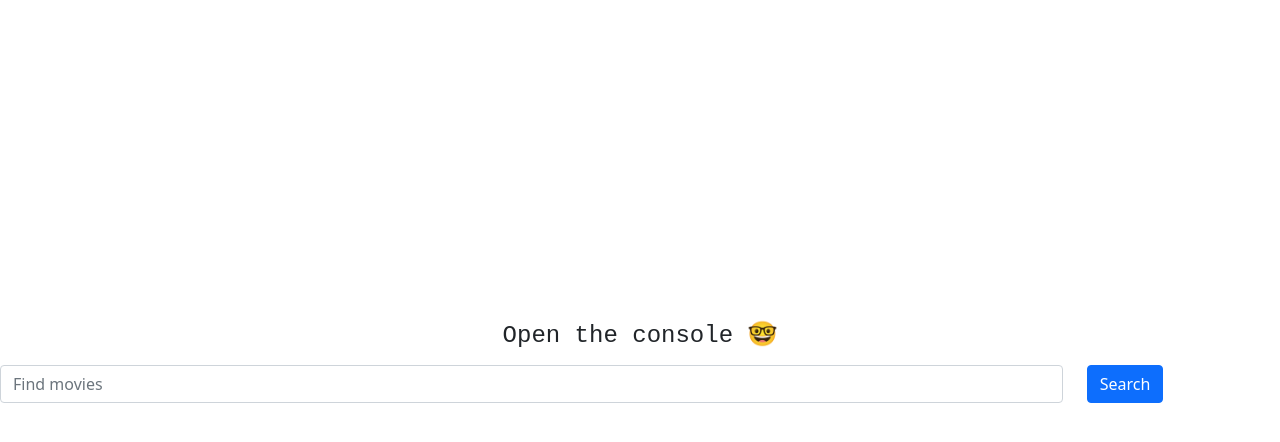
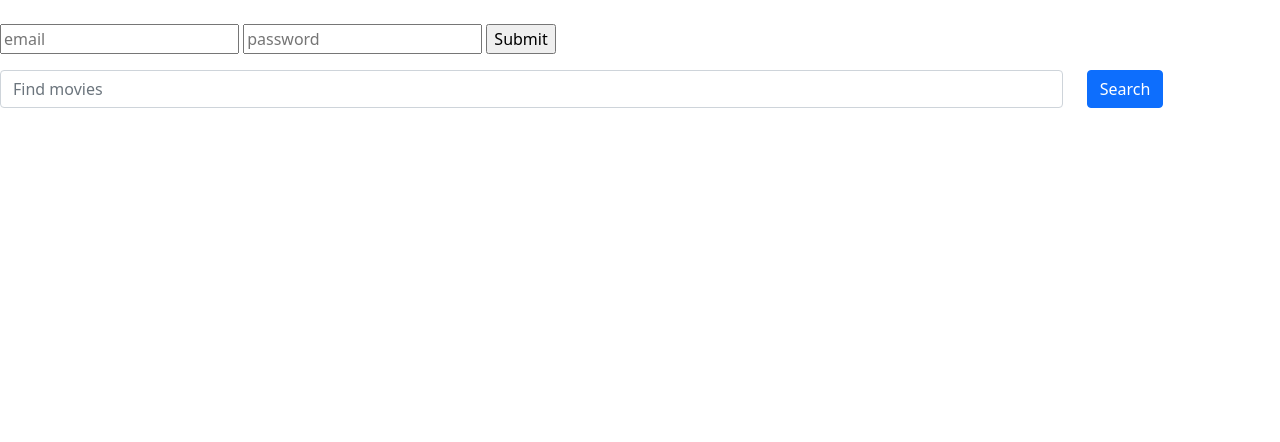
Before and after one commit to robert-low/api-practice, a website built with webpack: page index.html in a window 1280 px wide. Built offline with nearby package versions, Linux system fonts and the light colour scheme.

Commit message:
user form added

```diff
--- a/index.html
+++ b/index.html
@@ -6,9 +6,11 @@
     <link href="https://cdn.jsdelivr.net/npm/bootstrap@5.1.3/dist/css/bootstrap.min.css" rel="stylesheet" integrity="sha384-1BmE4kWBq78iYhFldvKuhfTAU6auU8tT94WrHftjDbrCEXSU1oBoqyl2QvZ6jIW3" crossorigin="anonymous">
   </head>
   <body>
-    <p style="margin-top: 40vh; text-align: center; font: normal 24px monospace;">
-      Open the console 🤓
-    </p>
+    <form action="" id="form">
+      <input type="email" id="email" placeholder="email" style="margin-top: 24px; margin-bottom: 16px;">
+      <input type="password" id="password" placeholder="password">
+      <input type="submit">
+    </form>
 
     <form id="search-form" class="row">
       <div class="col-10">
--- a/src/index.js
+++ b/src/index.js
@@ -31,7 +31,7 @@ form.addEventListener("submit", (event) => {
   event.preventDefault();
   const input = event.currentTarget.querySelector(".form-control");
   unorderedMovieList.innerHTML = "";
-  searchMovies(input.value);
+  console.log(input.value);
 });
 
 // Getting the users input through a form.
@@ -43,3 +43,5 @@ form.addEventListener("submit", (event) => {
 // 6. ensure the results are cleared by setting inner html to null.
 // 7. call the searchmovies function with our query of the value assigned to input variable.
 // 8. searchMovies function is executed with argument of what is typed in by the user.
+
+// POST request - used to submit data from a user to an API.
```
